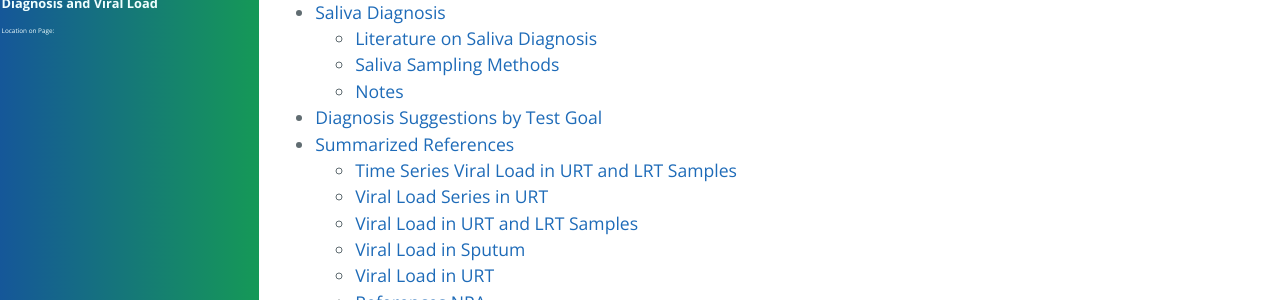
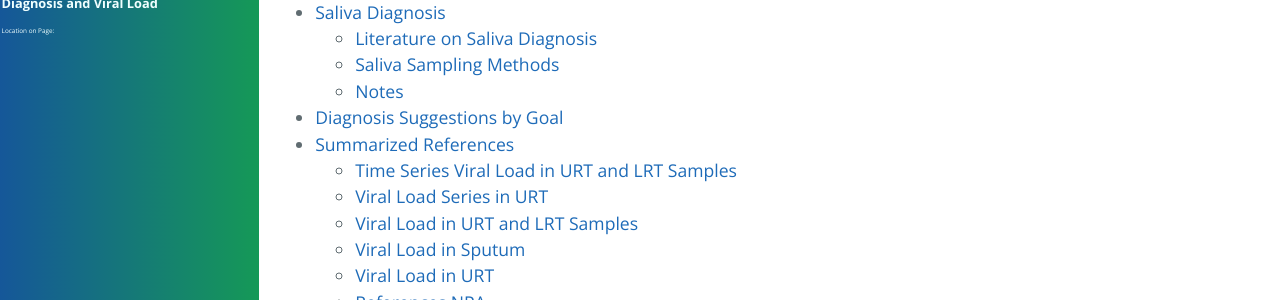
Before and after one commit to forestgrape/coronavirus, a Jekyll site: the page built from 3_medical/diagnosis_and_viral_load.md, in a window 1280 px wide and 900 px high, scrolled down 577 px. Shown: the part 155-455 px from the top of the window. Built offline with Jekyll 4.4.1, drawn with Linux system fonts in a browser that asks for light colours; our own code applies the rules of GitHub Pages for plain Markdown files; some of the changed text lies outside the part shown.

Commit message:
formulation

```diff
--- a/3_medical/diagnosis_and_viral_load.md
+++ b/3_medical/diagnosis_and_viral_load.md
@@ -29,7 +29,7 @@
   * [Literature on Saliva Diagnosis](#literature-on-saliva-diagnosis)
   * [Saliva Sampling Methods](#saliva-sampling-methods)
   * [Notes](#notes)
-* [Diagnosis Suggestions by Test Goal](#diagnosis-suggestions-by-test-goal)
+* [Diagnosis Suggestions by Goal](#diagnosis-suggestions-by-goal)
 * [Summarized References](#summarized-references)
   * [Time Series Viral Load in URT and LRT Samples](#time-series-viral-load-in-urt-and-lrt-samples)
   * [Viral Load Series in URT](#viral-load-series-in-urt)
@@ -370,7 +370,7 @@ Different [saliva Sampling Procedures](#saliva-sampling-procedures) yield differ
 
 
 
-## Diagnosis Suggestions by Test Goal
+## Diagnosis Suggestions by Goal
 > partly subjective
 
 The optimal diagnosis method depends on the purpose of diagnosis (also addressed also in [Mina and Anderson](#mina)):
```
